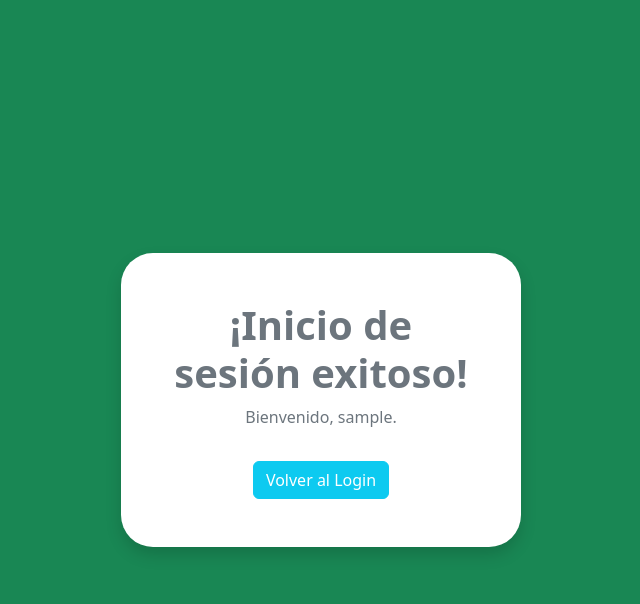
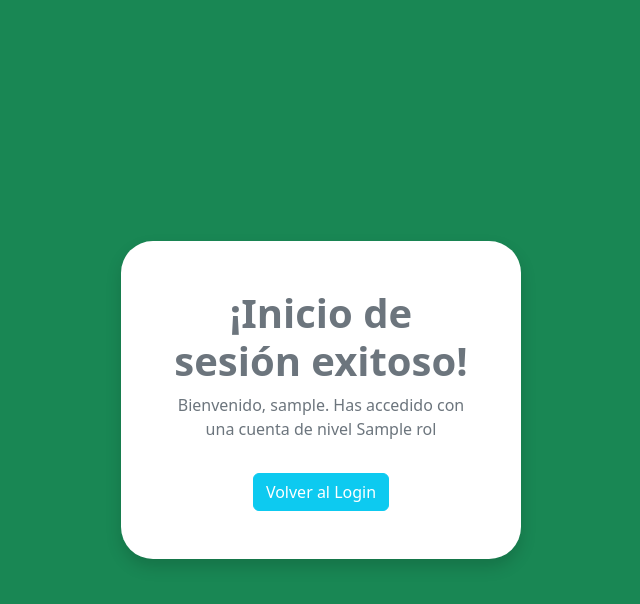
Before and after one commit to dossgreed/doss.github.io, a Flask app: template templates/login_success.html in a window 1280 px wide. Shown: the top 604 px of the page, without its empty margins (319-959 px from the left). Run offline with Flask 3, Linux system fonts and the light colour scheme; the template is opened without the code that fills it: most values are stand-ins (such as "Sample title", 1, 10 or a date in 2020).

Commit message:
Inicio de sesion
se le añadio un valor extra al query para que tambien traiga el rol del usuario de la base de datos y se muestre al iniciar sesion

```diff
--- a/app.py
+++ b/app.py
@@ -37,15 +37,19 @@ def create_connection():
 
 def verify_user(connection, username, password):
     try:
-        select_query = "SELECT password_hash FROM users WHERE username = %s"
+        select_query = "SELECT password_hash, rol FROM users WHERE username = %s"
         cursor = connection.cursor()
         cursor.execute(select_query, (username,))
         result = cursor.fetchone()
 
         if result:
             stored_password_hash = result[0]
+            user_role = result[1]
             if bcrypt.checkpw(password.encode('utf-8'), stored_password_hash.encode('utf-8')):
                 print(f"Inicio de sesión exitoso para el usuario '{username}'")
+                session['logged_in'] = True
+                session['username'] = username
+                session['rol'] = user_role
                 return True
             else:
                 print("Contraseña incorrecta")
@@ -92,7 +96,7 @@ def login():
 @app.route('/login-success')
 def login_success():
     if session.get('logged_in'):
-       return render_template('login_success.html', username=session.get('username'))
+       return render_template('login_success.html', username=session.get('username') , rol =session.get('rol'))
     else:
         return redirect(url_for('login'))
 
--- a/templates/login_success.html
+++ b/templates/login_success.html
@@ -12,7 +12,7 @@
 <body class="bg-success d-flex justify-content-center align-items-center vh-100">
     <div class="bg-white p-5 rounded-5 text-secondary shadow text-center" style="width: 25rem">
         <h1 class="fs-1 fw-bold">¡Inicio de sesión exitoso!</h1>
-        <p>Bienvenido, {{ username }}.</p>
+        <p>Bienvenido, {{ username }}. Has accedido con una cuenta de nivel {{ rol }}</p>
         <a href="/login" class="btn btn-info text-white mt-3">Volver al Login</a>
     </div>
 </body>
```
